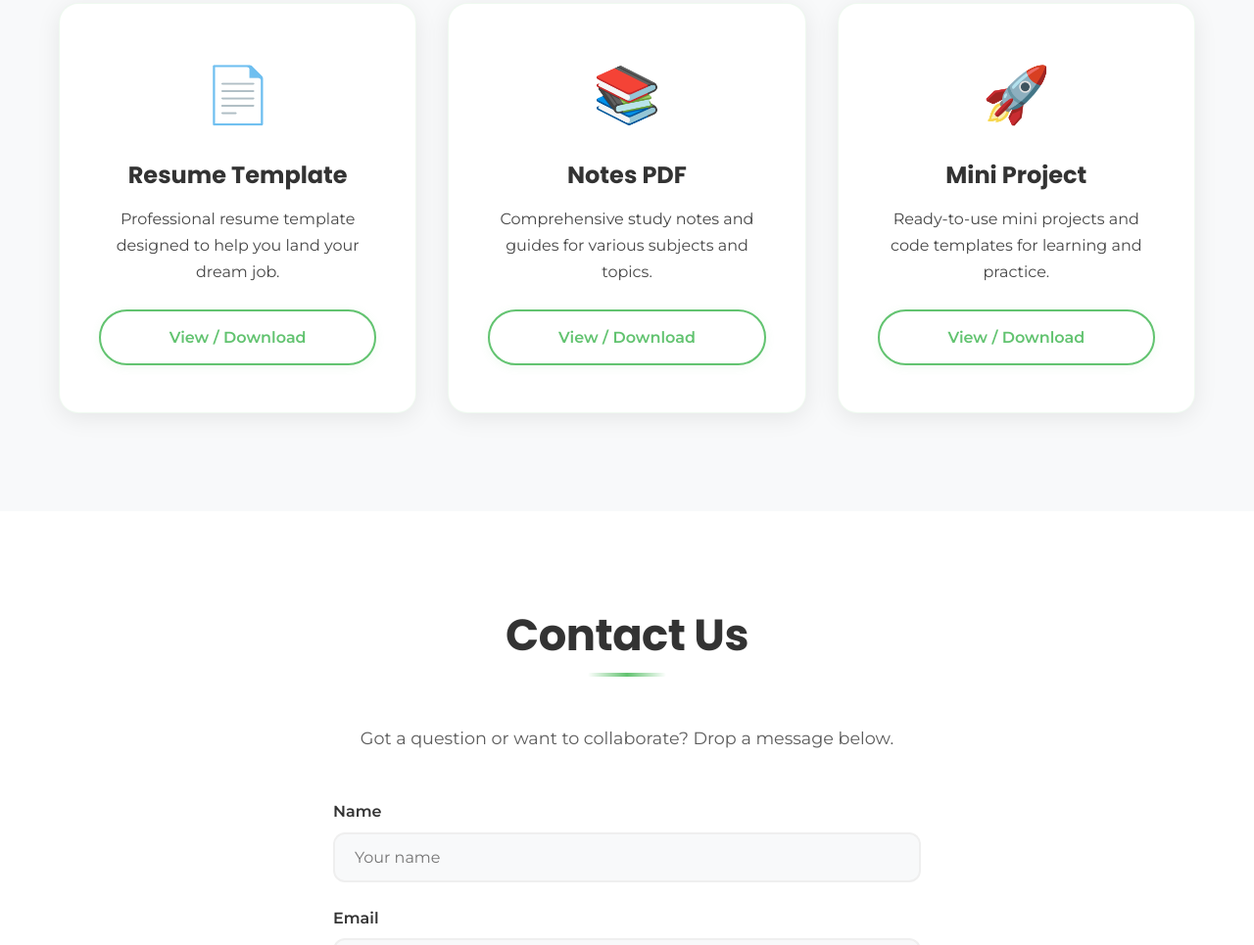
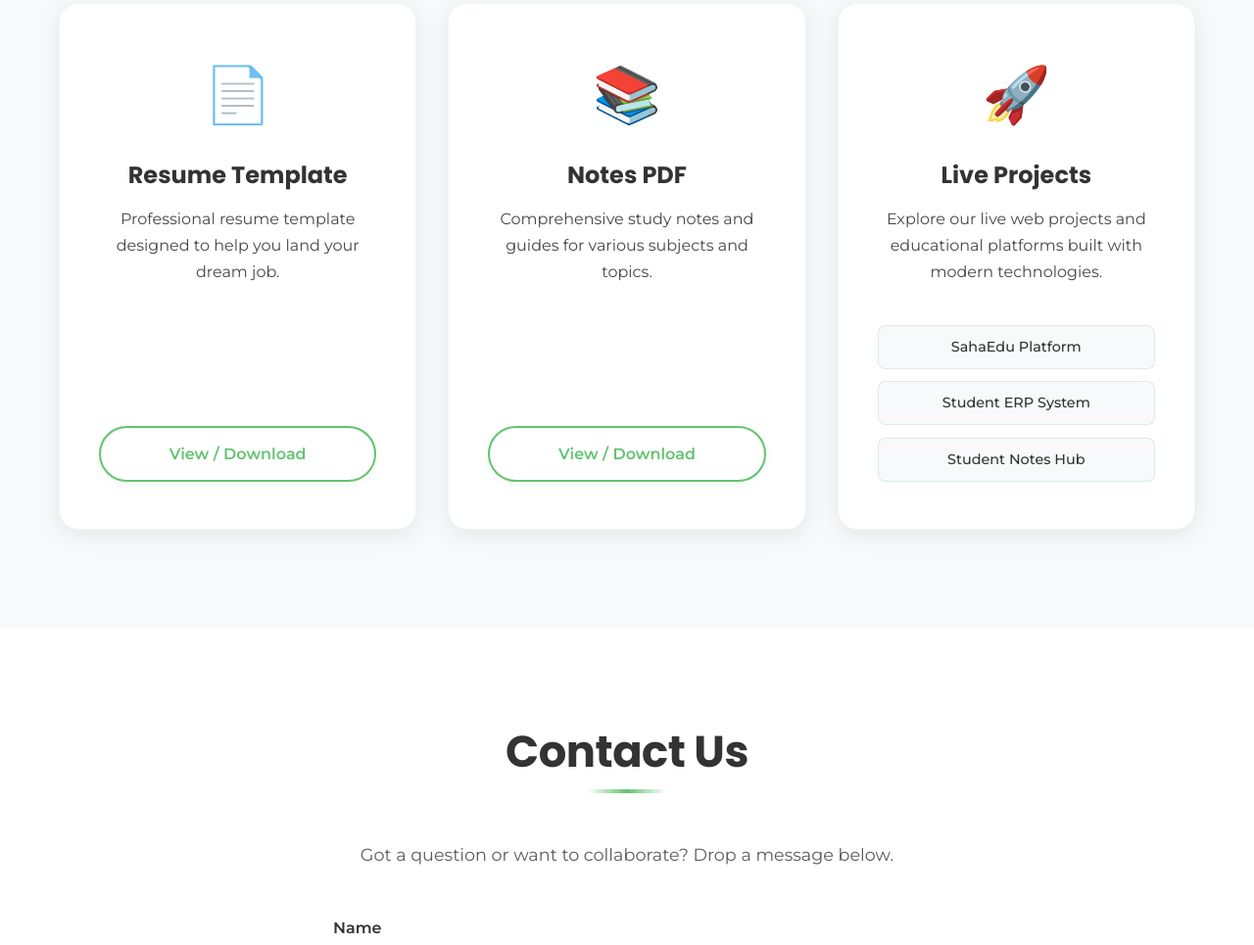
Before and after one commit to Aalekh09/SkillHubByAalekh, a plain HTML site: page index.html in a window 1280 px wide. Shown: the part 2443-3408 px from the top of the page at 98% size. Drawn offline with Linux system fonts and the light colour scheme.

Commit message:
made changes

```diff
--- a/index.html
+++ b/index.html
@@ -119,8 +119,8 @@
                     <h3 class="resource-title">Resume Template</h3>
                     <p class="resource-description">Professional resume template designed to help you land your dream
                         job.</p>
-                    <a href="https://drive.google.com/file/d/14hLkpy-CMTp27D8Z8RhCIflpCJVEhhgh/view?usp=sharing" target="_blank"
-                        class="btn btn-secondary">View / Download</a>
+                    <a href="https://drive.google.com/file/d/14hLkpy-CMTp27D8Z8RhCIflpCJVEhhgh/view?usp=sharing"
+                        target="_blank" class="btn btn-secondary">View / Download</a>
                 </div>
                 <div class="resource-card">
                     <div class="resource-icon">📚</div>
@@ -132,11 +132,15 @@
                 </div>
                 <div class="resource-card">
                     <div class="resource-icon">🚀</div>
-                    <h3 class="resource-title">Mini Project</h3>
-                    <p class="resource-description">Ready-to-use mini projects and code templates for learning and
-                        practice.</p>
-                    <a href="https://drive.google.com/file/d/your-file-id/view" target="_blank"
-                        class="btn btn-secondary">View / Download</a>
+                    <h3 class="resource-title">Live Projects</h3>
+                    <p class="resource-description">Explore our live web projects and educational platforms built with
+                        modern technologies.</p>
+                    <div class="project-links">
+                        <a href="https://sahaedu.in" target="_blank" class="project-link">SahaEdu Platform</a>
+                        <a href="https://aalekh.sahaedu.in" target="_blank" class="project-link">Student ERP System</a>
+                        <a href="https://aalekh09.github.io/student-notes/" target="_blank" class="project-link">Student
+                            Notes Hub</a>
+                    </div>
                 </div>
             </div>
         </div>
--- a/style.css
+++ b/style.css
@@ -541,6 +541,34 @@ section {
     opacity: 0.9;
 }
 
+.project-links {
+    display: flex;
+    flex-direction: column;
+    gap: 0.8rem;
+    margin-top: 1rem;
+}
+
+.project-link {
+    display: inline-block;
+    padding: 10px 20px;
+    background-color: var(--off-white);
+    color: var(--dark-gray);
+    text-decoration: none;
+    border-radius: 8px;
+    font-weight: 500;
+    font-size: 0.9rem;
+    transition: var(--transition);
+    border: 1px solid rgba(98, 195, 112, 0.2);
+    text-align: center;
+}
+
+.project-link:hover {
+    background-color: var(--mint-green);
+    color: var(--white);
+    transform: translateY(-2px);
+    box-shadow: 0 4px 15px rgba(98, 195, 112, 0.3);
+}
+
 /* ============================================
    Contact Section
    ============================================ */
```
